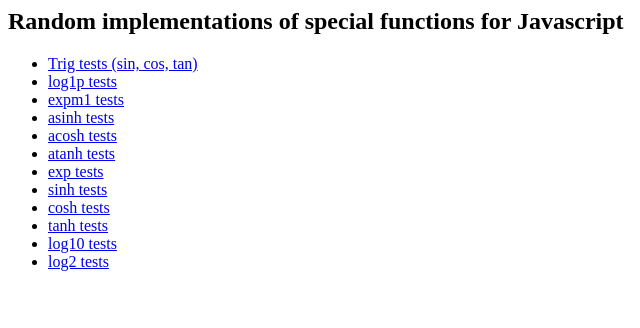
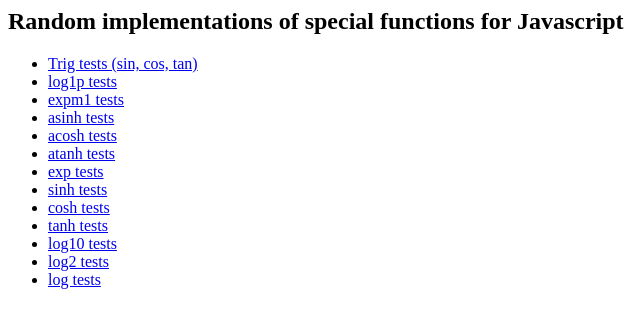
Before and after one commit to rtoy/fdlibm-js, a plain HTML site: page test-index.html in a window 1280 px wide. Shown: the full height of the page, 0-640 px from the left. Drawn offline with Linux system fonts and the light colour scheme.

Commit message:
Add link for log test.

```diff
--- a/test-index.html
+++ b/test-index.html
@@ -30,6 +30,8 @@
       </li>
       <li><a href="test-log2.html">log2 tests</a>
       </li>
+      <li><a href="test-log.html">log tests</a>
+      </li>
     </ul>
 
   </body>
```
